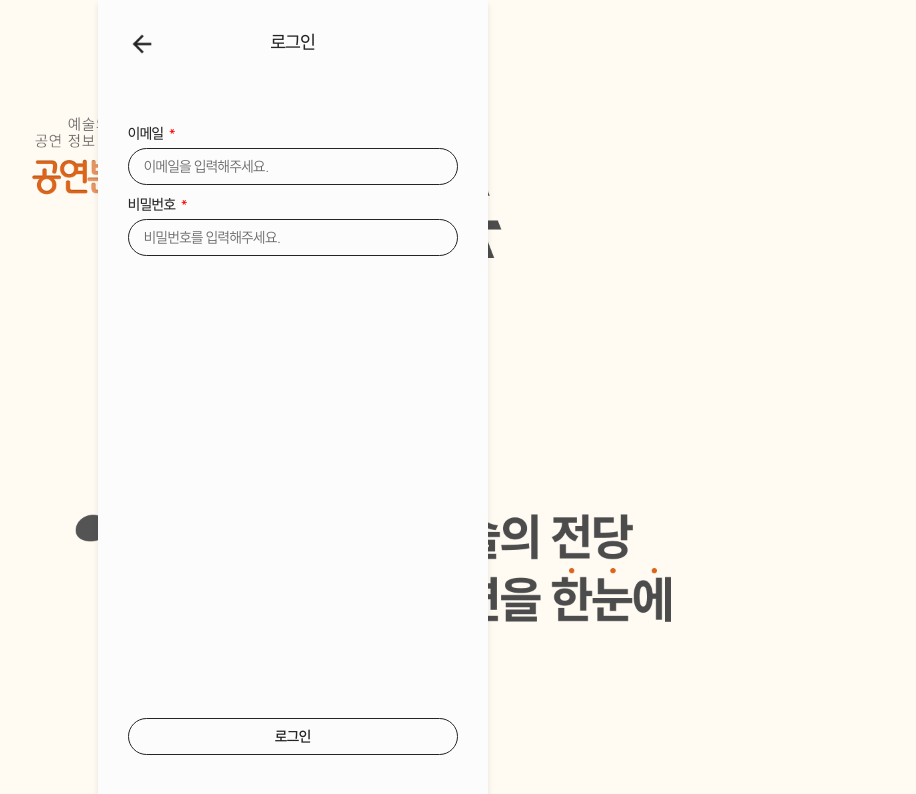
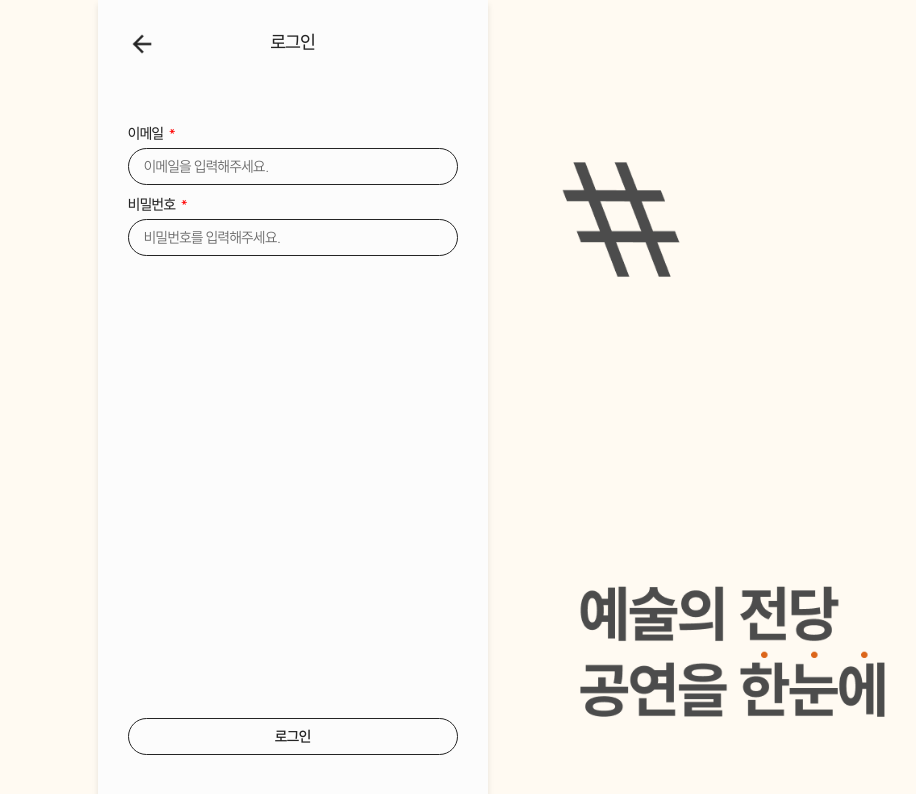
Before and after one commit to dododoodo/gongyeon, a React (Create React App) app in the folder front/: page /login in a window 1280 px wide. Shown: the top 794 px of the page, without its empty margins (347-1263 px from the left). Built offline with nearby package versions, Linux system fonts and the light colour scheme; the HTML template or start-up script is replaced by a standard one.

Commit message:
배경수정8

```diff
--- a/front/src/styles/viewport.scss
+++ b/front/src/styles/viewport.scss
@@ -14,9 +14,8 @@ html {
 
 .all_container {
     width: 100%;
-    height: 90%;
     background-image: url('../images/app_back_01.png');
-    background-size: contain;
+    background-size: cover;
 }
 
 .container {
```
Also changed, not shown: front/src/images/app_back_01.png.
